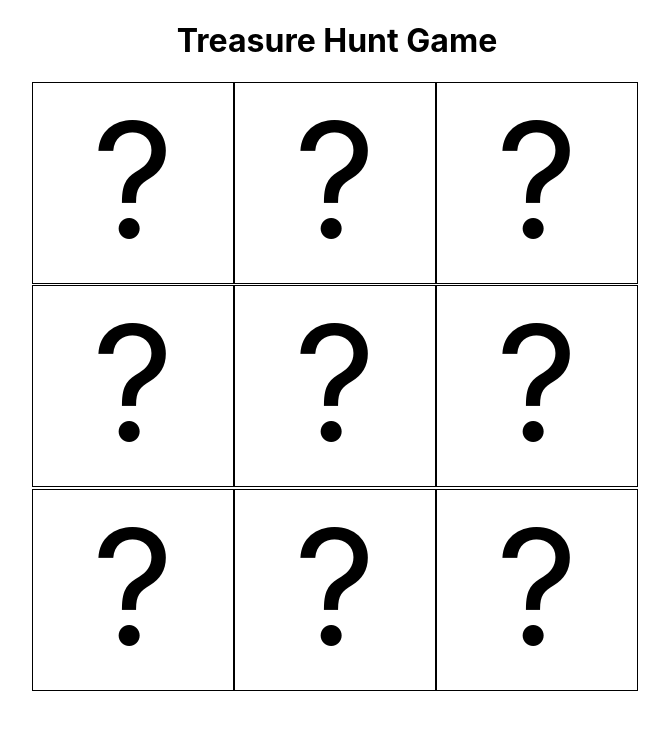
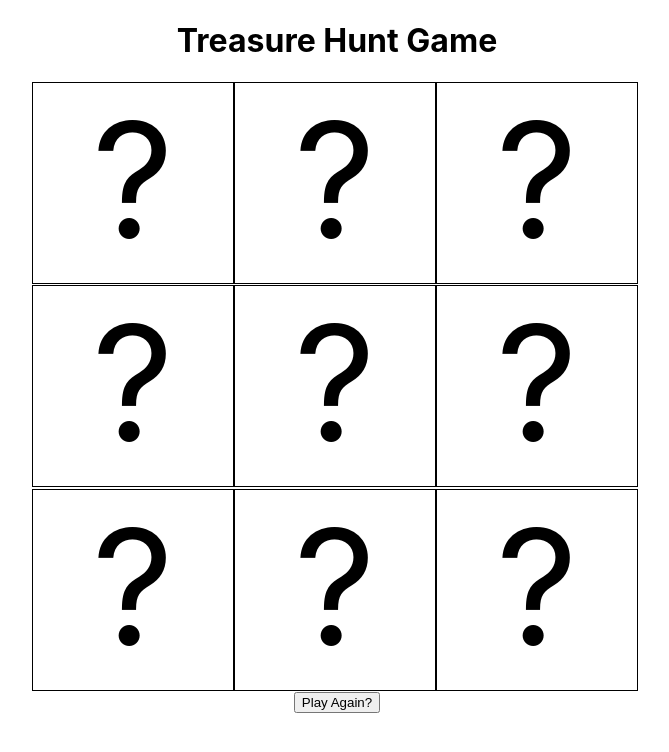
Before and after one commit to learn-academy-2023-bravo/treasure-hunt-JAKEDAHLGREN, a React (Create React App) app: page / in a window 1280 px wide. Shown: the top 752 px of the page, without its empty margins (303-972 px from the left). Built offline with nearby package versions, Linux system fonts and the light colour scheme.

Commit message:
worked on button, didn't finish

```diff
--- a/src/App.css
+++ b/src/App.css
@@ -16,3 +16,7 @@ h1 {
   height:610px;
   margin: 0 auto;
 }
+.restart {
+  display:flex;
+  margin: 0 auto;
+}
--- a/src/App.js
+++ b/src/App.js
@@ -1,7 +1,7 @@
 import React, { useState } from "react";
 import "./App.css";
 import Square from "./components/Square";
-import { click } from "@testing-library/user-event/dist/click";
+
 
 const App = () => {
   const [board, setBoard] = useState([
@@ -15,7 +15,8 @@ const App = () => {
     "?",
     "?",
   ])
-  const [treasureLocation, steTreasureLocation] = useState(Math.floor(Math.random() * board.length))
+  const [treasureLocation, setTreasureLocation] = useState(Math.floor(Math.random() * board.length))
+
 
   const [bombLocation, setBombLocation] = useState(Math.floor(Math.random() * board.length))
 
@@ -39,6 +40,7 @@ const App = () => {
     <>
       <h1>Treasure Hunt Game</h1>
       <div className="board">
+
       {
         board.map((square, index) => {
         return <Square
@@ -46,12 +48,14 @@ const App = () => {
           index={index}
           key={index}
           handleGamePlay={handleGamePlay}
+
           />
         })
       }
       </div>
+      <button className="restart" onClick={bombLocation}>Play Again?</button>
     </>
-  );
-};
+  )
+}
 
 export default App;
```
Also changed, not shown: 1 other file (tests, documents, lock files or other folders).
